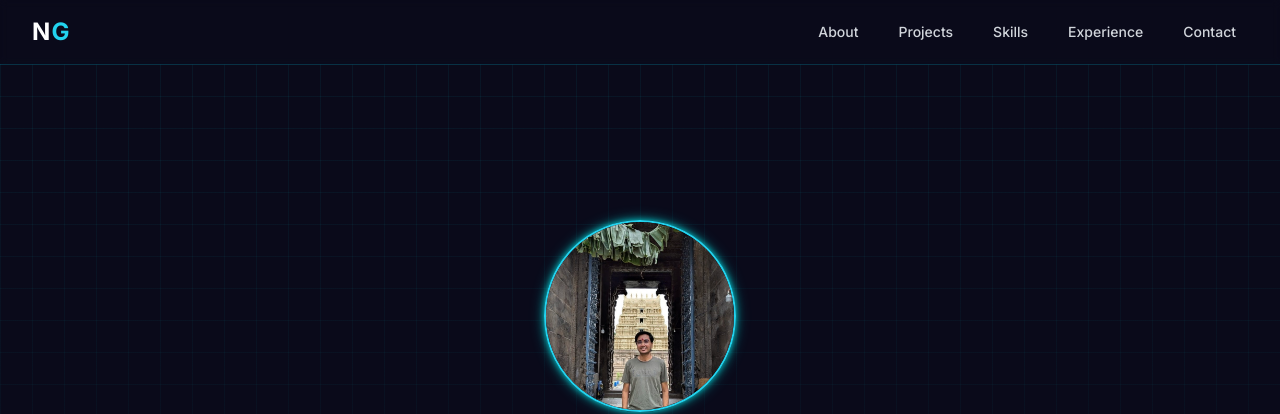
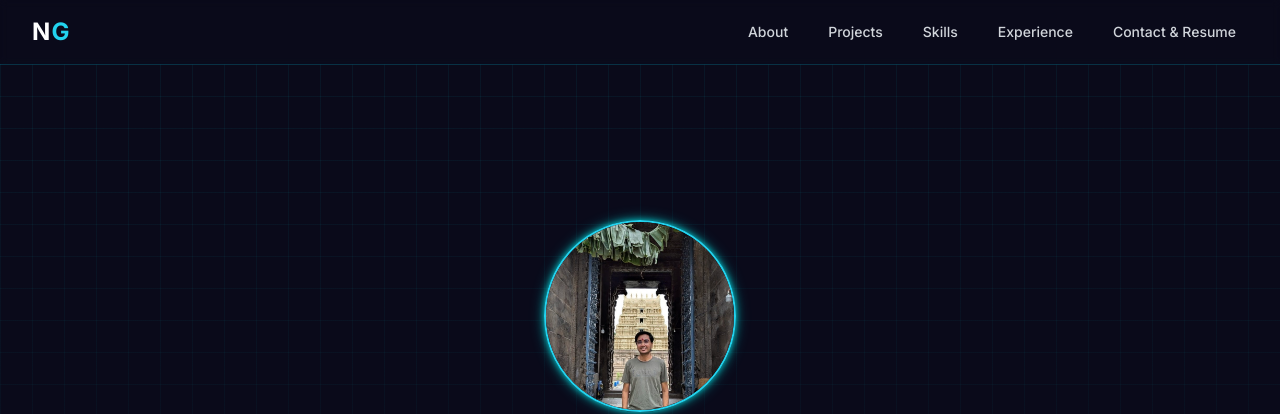
Before and after one commit to nilayg26/nilayg26.github.io, a plain HTML site: page index.html in a window 1280 px wide. Shown: the top 414 px of the page. Drawn offline with nearby package versions, Linux system fonts and the light colour scheme.

Commit message:
Update index.html

```diff
--- a/index.html
+++ b/index.html
@@ -25,7 +25,7 @@
                         <a href="#projects" class="text-gray-300 hover:text-cyan-400 px-3 py-2 rounded-md text-sm font-medium">Projects</a>
                         <a href="#skills" class="text-gray-300 hover:text-cyan-400 px-3 py-2 rounded-md text-sm font-medium">Skills</a>
                         <a href="#experience" class="text-gray-300 hover:text-cyan-400 px-3 py-2 rounded-md text-sm font-medium">Experience</a>
-                        <a href="#contact" class="text-gray-300 hover:text-cyan-400 px-3 py-2 rounded-md text-sm font-medium">Contact</a>
+                        <a href="#contact" class="text-gray-300 hover:text-cyan-400 px-3 py-2 rounded-md text-sm font-medium">Contact & Resume</a>
                     </div>
                 </nav>
                 <!-- Mobile Menu Button -->
```
